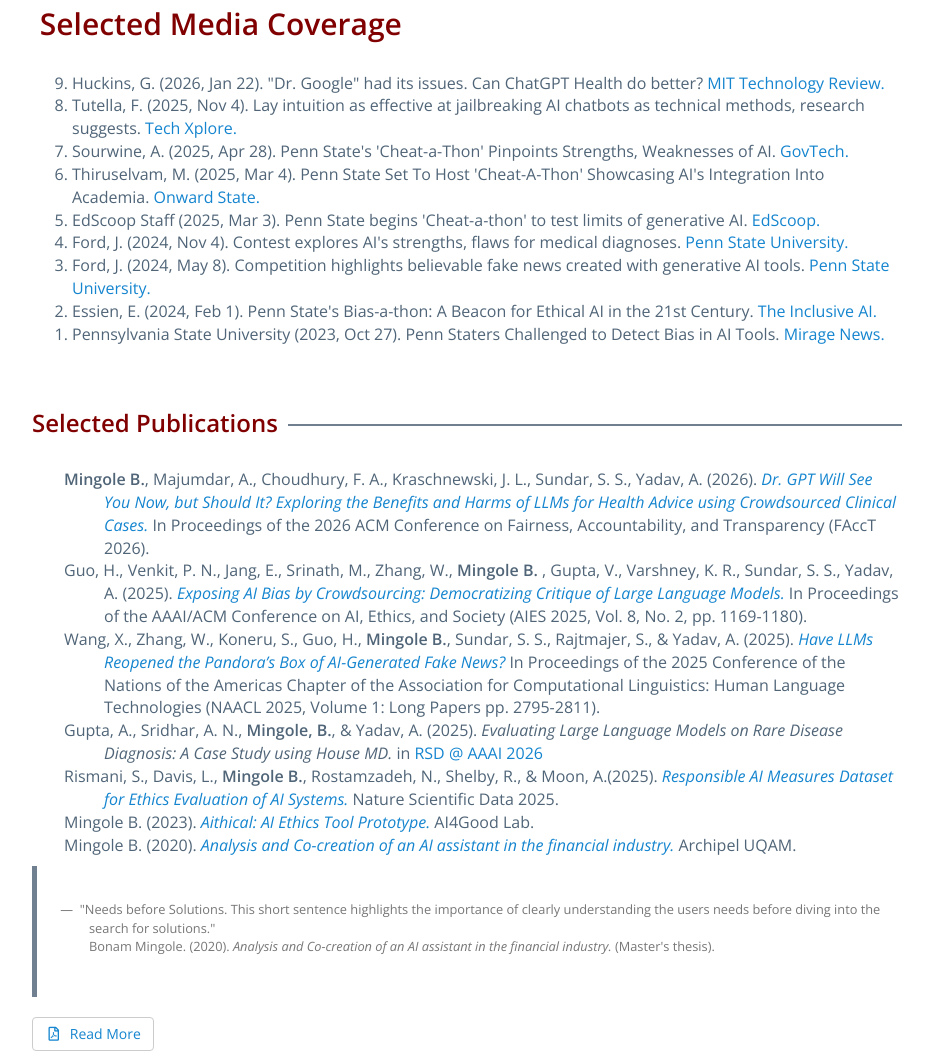
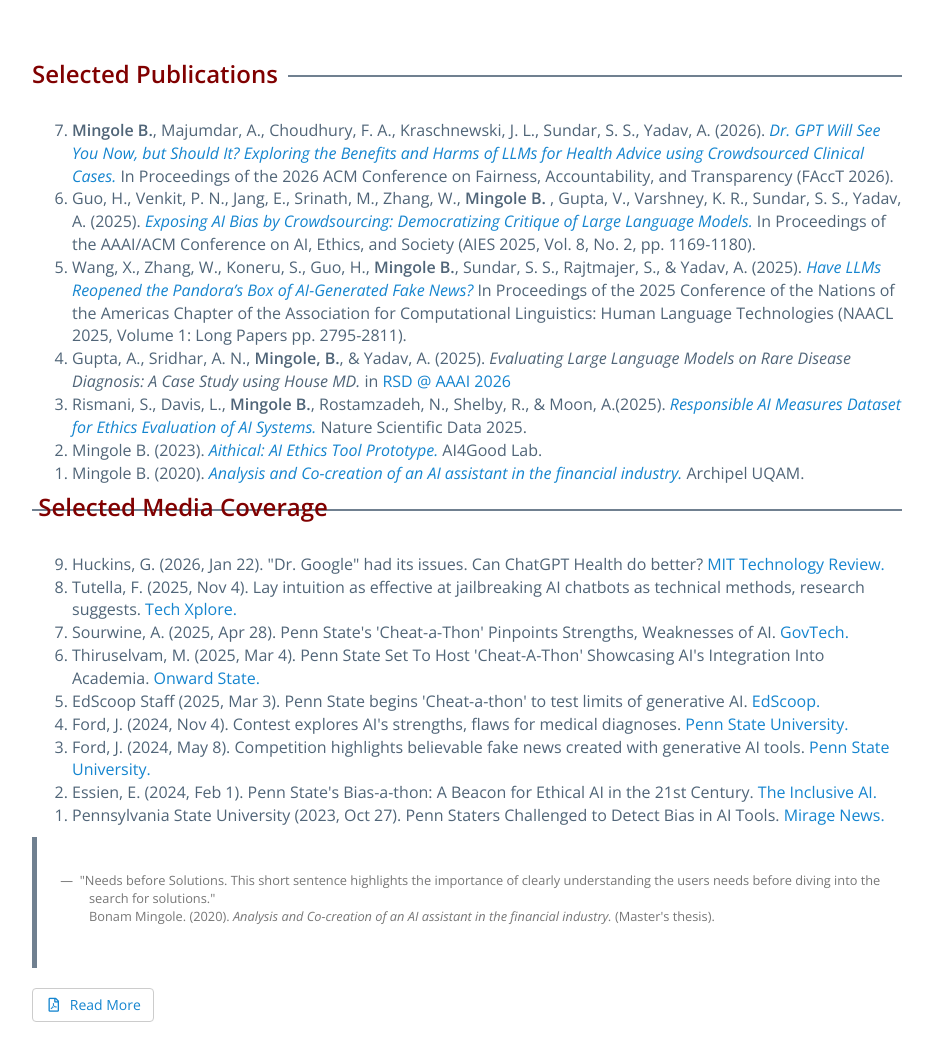
Before and after one commit to Bonam-M/bonam-M.github.io, a plain HTML site: page research.html in a window 1280 px wide. Shown: the part 678-1734 px from the top of the page, without its empty margins (173-1106 px from the left). Drawn offline with nearby package versions, Linux system fonts and the light colour scheme; some icons are missing.

Commit message:
Update research.html

```diff
--- a/research.html
+++ b/research.html
@@ -80,9 +80,24 @@
           <li><strong>Deep Reinforcement Learning (DRL)</strong>&mdash;uses neural networks to help agents make optimal decisions in complex environments using trial and error.</li>
         </ul>
 
-        <!-- Selected Media Coverage -->
-        <h2><i class="fa fa-newspaper-o"></i> Selected Media Coverage</h2>
+        <!-- Publication -->
+        <h3 class="push-down-4"><span>Selected Publications</span></h3>
+        <!-- <ul class="publications"> template text </ul> -->
+         <ol class="push-down-2" reversed>
+          <li> <strong>Mingole B.</strong>, Majumdar, A., Choudhury, F. A., Kraschnewski, J. L., Sundar, S. S., Yadav, A. (2026). <em><a href="https://dl.acm.org/doi/10.1145/3805689.3812315">Dr. GPT Will See You Now, but Should It? Exploring the Benefits and Harms of LLMs for Health Advice using Crowdsourced Clinical Cases.</a></em>
+          In Proceedings of the 2026 ACM Conference on Fairness, Accountability, and Transparency (FAccT 2026).</li>
+          <li>Guo, H., Venkit, P. N., Jang, E., Srinath, M., Zhang, W., <strong>Mingole B.</strong> , Gupta, V., Varshney, K. R., Sundar, S. S., Yadav, A. (2025). <em><a href="https://ojs.aaai.org/index.php/AIES/article/view/36620/38758">Exposing AI Bias by Crowdsourcing: Democratizing Critique of Large Language Models.</a></em>
+          In Proceedings of the AAAI/ACM Conference on AI, Ethics, and Society (AIES 2025, Vol. 8, No. 2, pp. 1169-1180).</li>
+          <li>Wang, X., Zhang, W., Koneru, S., Guo, H., <strong>Mingole B.</strong>, Sundar, S. S., Rajtmajer, S., & Yadav, A. (2025). <em><a href="https://aclanthology.org/2025.naacl-long.142.pdf">Have LLMs Reopened the Pandora’s Box of AI-Generated Fake News?</a></em>
+          In Proceedings of the 2025 Conference of the Nations of the Americas Chapter of the Association for Computational Linguistics: Human Language Technologies (NAACL 2025, Volume 1: Long Papers pp. 2795-2811).</li>
+          <li>Gupta, A., Sridhar, A. N., <strong>Mingole, B.</strong>, & Yadav, A. (2025).<em><a href="https://arxiv.org/abs/2511.10912"></a> Evaluating Large Language Models on Rare Disease Diagnosis: A Case Study using House MD.</em> in <a href="https://responsible-synthetic-data.github.io">RSD @ AAAI 2026</a></li>
+          <li>Rismani, S., Davis, L., <strong>Mingole B.</strong>, Rostamzadeh, N., Shelby, R., & Moon, A.(2025). <em><a href="https://www.nature.com/articles/s41597-025-06021-5">Responsible AI Measures Dataset for Ethics Evaluation of AI Systems.</a></em> Nature Scientific Data 2025.</li>
+          <li>Mingole B. (2023). <em><a href="https://www.ai4goodlab.com/project/aithical/">Aithical: AI Ethics Tool Prototype.</a></em> AI4Good Lab.</li>
+          <li>Mingole B. (2020). <em><a href="http://www.archipel.uqam.ca/15103/">Analysis and Co-creation of an AI assistant in the financial industry.</a></em> Archipel UQAM.</li>
+        </ol>
 
+         <!-- Selected Media Coverage -->
+        <h3><i class="fa fa-newspaper-o"></i> Selected Media Coverage</h3>
         <ol class="push-down-1" reversed>
           <li>Huckins, G. (2026, Jan 22). "Dr. Google" had its issues. Can ChatGPT Health do better? <a href="https://www.technologyreview.com/2026/01/22/1131692/dr-google-had-its-issues-can-chatgpt-health-do-better/">MIT Technology Review.</a></li>
           <li>Tutella, F. (2025, Nov 4). Lay intuition as effective at jailbreaking AI chatbots as technical methods, research suggests. <a href="https://techxplore.com/news/2025-11-lay-intuition-effective-jailbreaking-ai.html">Tech Xplore.</a></li>
@@ -94,24 +109,6 @@
           <li>Essien, E. (2024, Feb 1). Penn State's Bias-a-thon: A Beacon for Ethical AI in the 21st Century. <a href="https://theinclusiveai.com/penn-state-bias-a-thon-beacon-ethical-ai/">The Inclusive AI.</a></li>
           <li>Pennsylvania State University (2023, Oct 27). Penn Staters Challenged to Detect Bias in AI Tools. <a href="https://www.miragenews.com/penn-staters-challenged-to-detect-bias-in-ai-1112030/">Mirage News.</a></li>
         </ol>
-
-        <!-- Publication -->
-        <h3 class="push-down-4"><span>Selected Publications</span></h3>
-
-        <ul class="publications">
-          <li> <strong>Mingole B.</strong>, Majumdar, A., Choudhury, F. A., Kraschnewski, J. L., Sundar, S. S., Yadav, A. (2026). <em><a href="https://dl.acm.org/doi/10.1145/3805689.3812315">Dr. GPT Will See You Now, but Should It? Exploring the Benefits and Harms of LLMs for Health Advice using Crowdsourced Clinical Cases.</a></em>
-          In Proceedings of the 2026 ACM Conference on Fairness, Accountability, and Transparency (FAccT 2026).</li>
-          <li>Guo, H., Venkit, P. N., Jang, E., Srinath, M., Zhang, W., <strong>Mingole B.</strong> , Gupta, V., Varshney, K. R., Sundar, S. S., Yadav, A. (2025). <em><a href="https://ojs.aaai.org/index.php/AIES/article/view/36620/38758">Exposing AI Bias by Crowdsourcing: Democratizing Critique of Large Language Models.</a></em>
-          In Proceedings of the AAAI/ACM Conference on AI, Ethics, and Society (AIES 2025, Vol. 8, No. 2, pp. 1169-1180).</li>
-          <li>Wang, X., Zhang, W., Koneru, S., Guo, H., <strong>Mingole B.</strong>, Sundar, S. S., Rajtmajer, S., & Yadav, A. (2025). <em><a href="https://aclanthology.org/2025.naacl-long.142.pdf">Have LLMs Reopened the Pandora’s Box of AI-Generated Fake News?</a></em>
-          In Proceedings of the 2025 Conference of the Nations of the Americas Chapter of the Association for Computational Linguistics: Human Language Technologies (NAACL 2025, Volume 1: Long Papers pp. 2795-2811).</li>
-          <li>Gupta, A., Sridhar, A. N., <strong>Mingole, B.</strong>, & Yadav, A. (2025).<em><a href="https://arxiv.org/abs/2511.10912"></a> Evaluating Large Language Models on Rare Disease Diagnosis: A Case Study using House MD.</em> in <a href="https://responsible-synthetic-data.github.io">RSD @ AAAI 2026</a></li>
-          <li>Rismani, S., Davis, L., <strong>Mingole B.</strong>, Rostamzadeh, N., Shelby, R., & Moon, A.(2025). <em><a href="https://www.nature.com/articles/s41597-025-06021-5">Responsible AI Measures Dataset for Ethics Evaluation of AI Systems.</a></em> Nature Scientific Data 2025.</li>
-          <li>Mingole B. (2023). <em><a href="https://www.ai4goodlab.com/project/aithical/">Aithical: AI Ethics Tool Prototype.</a></em> AI4Good Lab.</li>
-          <li>Mingole B. (2020). <em><a href="http://www.archipel.uqam.ca/15103/">Analysis and Co-creation of an AI assistant in the financial industry.</a></em> Archipel UQAM.</li>
-
-
-        </ul>
 
         <!-- UNCOMMENT IF NEEDED TO ADD THE SECTIONS
         <h5>Submitted for Publication</h5>
```
